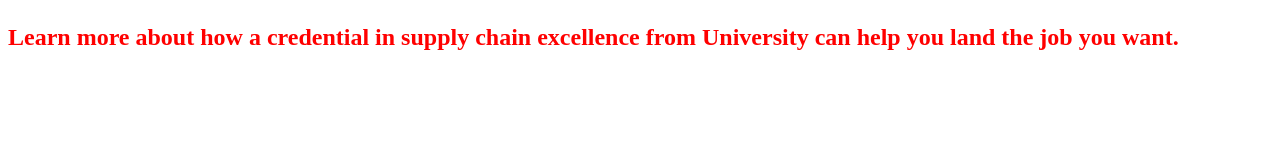
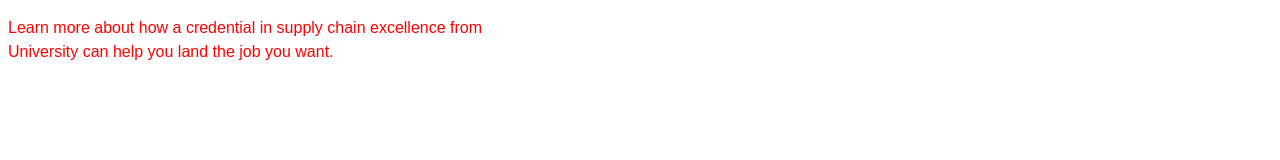
Before and after one commit to juhili/juhili.github.io, a plain HTML site: page index.html in a window 1280 px wide. Drawn offline with Linux system fonts and the light colour scheme.

Commit message:
Added styles

```diff
--- a/index.html
+++ b/index.html
@@ -8,8 +8,8 @@
 
         p{
             color: red;
-            font-weight: 900;
-            font-size: x-large;
+            font:100%/1.5 sans-serif;
+            max-width: 33em;
         }
 
     </style>
```
